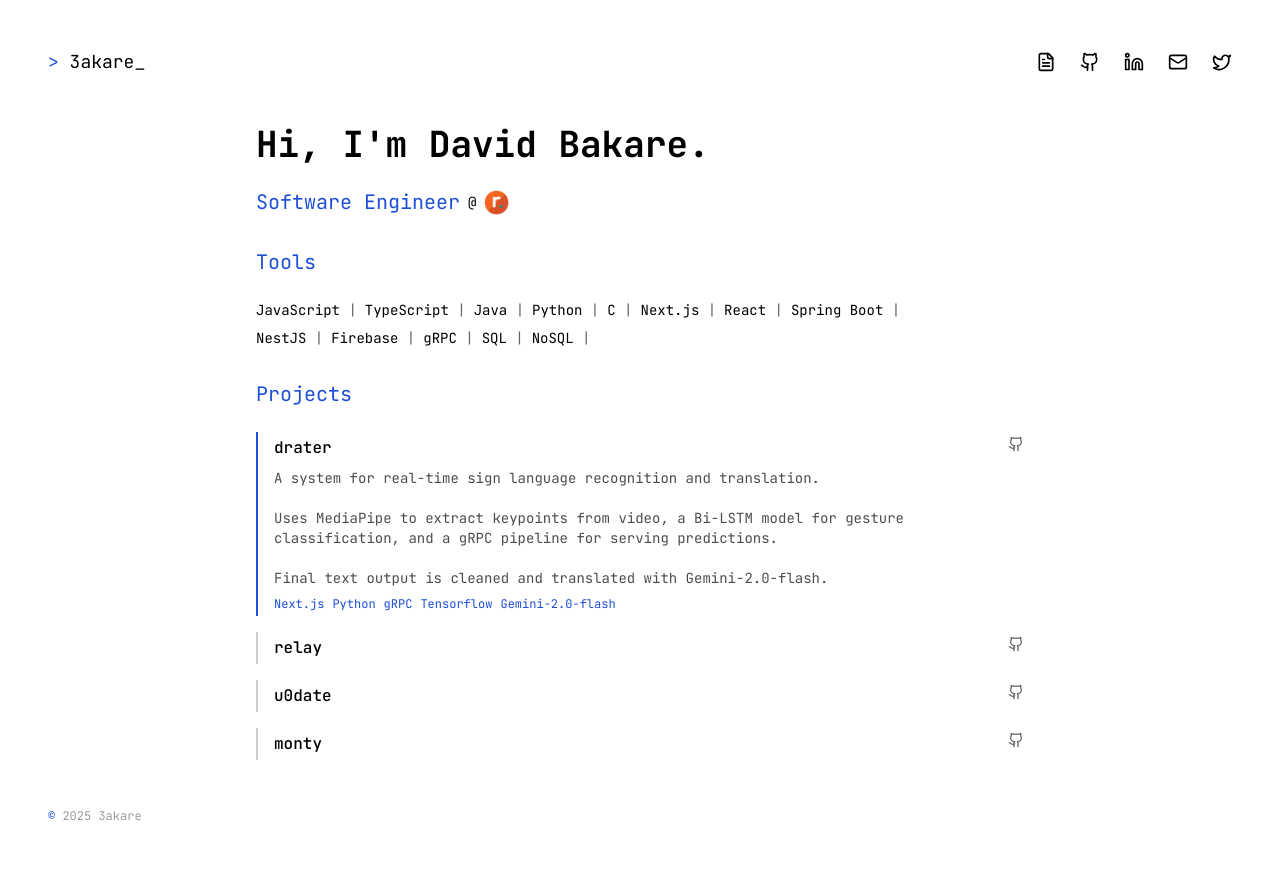
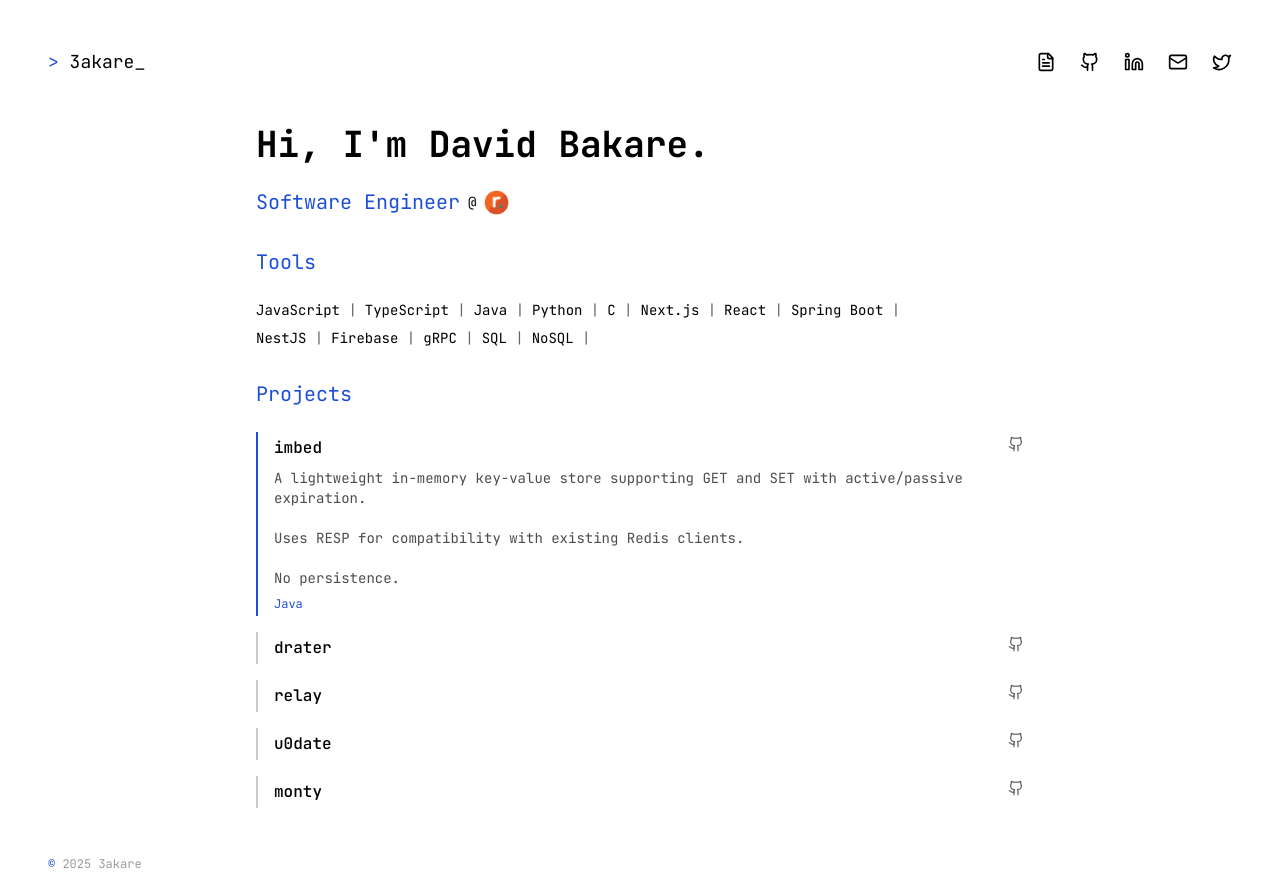
Before and after one commit to 3akare/portfolio, a Next.js app: page / in a window 1280 px wide. Before the commit the page ends 824 px from the top, so only its background shows below. Built offline with nearby package versions, Linux system fonts and the light colour scheme.

Commit message:
feat [portfolio]: update project tags for 'relay' and add 'imbed' project

```diff
--- a/src/app/page.tsx
+++ b/src/app/page.tsx
@@ -39,7 +39,7 @@ export default function Home() {
       title: "relay",
       description:
         "A lightweight build automation tool and package manager for C/C++ projects.\n\nInspired by Build2 (https://build2.org), it handles compilation, dependency resolution, and workspace management using a simple Python-based DSL.",
-      tags: ["Python", "CMake"],
+      tags: ["Python", "CMake", "vcpkg"],
       github: "https://github.com/3akare/relay",
       live: null
     },
@@ -50,6 +50,15 @@ export default function Home() {
         "A system for real-time sign language recognition and translation.\n\nUses MediaPipe to extract keypoints from video, a Bi-LSTM model for gesture classification, and a gRPC pipeline for serving predictions.\n\nFinal text output is cleaned and translated with Gemini-2.0-flash.",
       tags: ["Next.js", "Python", "gRPC", "Tensorflow", "Gemini-2.0-flash"],
       github: "https://github.com/3akare/drater",
+      live: null
+    },
+    {
+      id: 5,
+      title: "imbed",
+      description:
+        "A lightweight in-memory key-value store supporting GET and SET with active/passive expiration.\n\nUses RESP for compatibility with existing Redis clients.\n\nNo persistence.",
+      tags: ["Java"],
+      github: "https://github.com/3akare/imbed",
       live: null
     }
   ];
```
